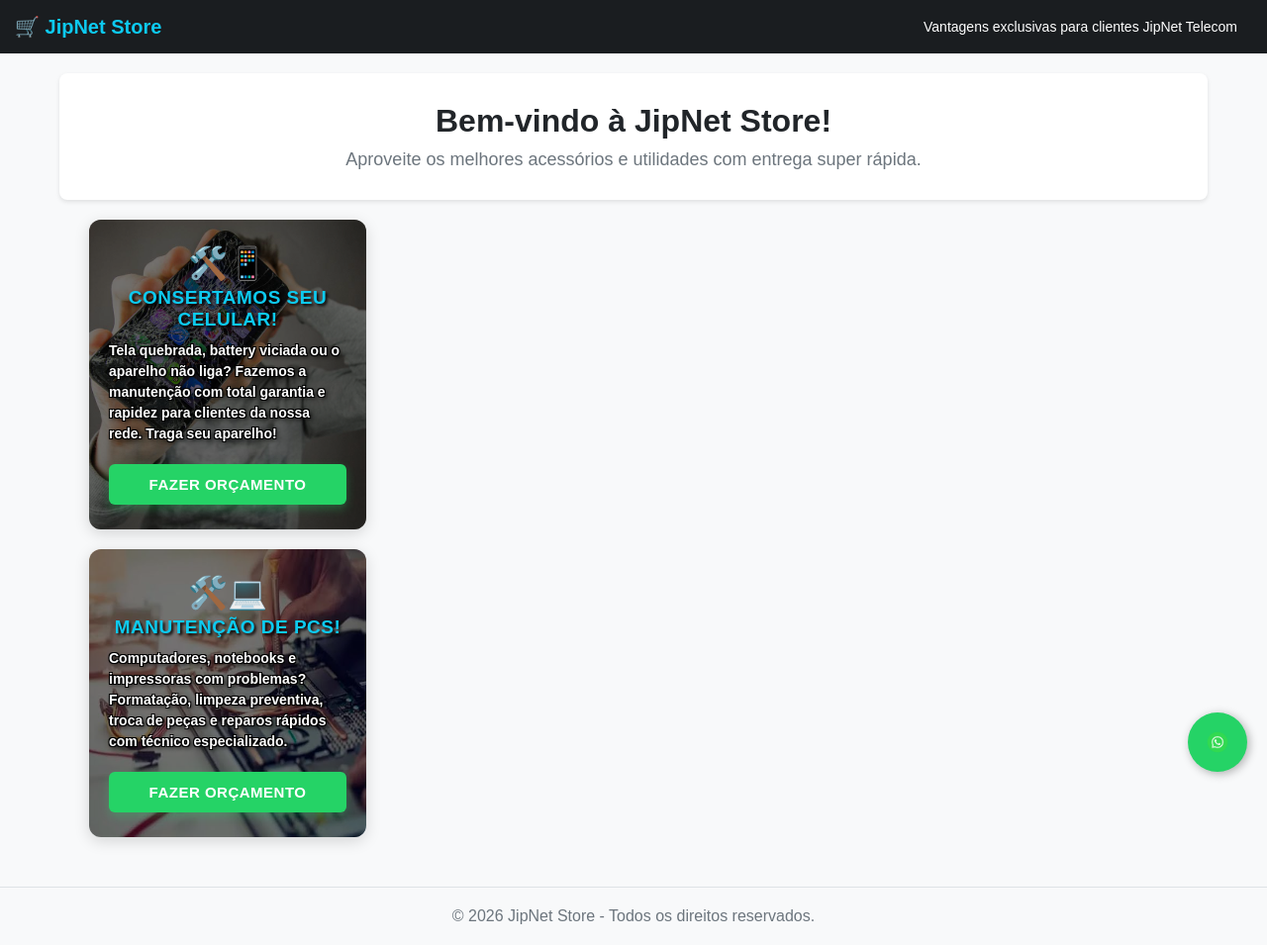
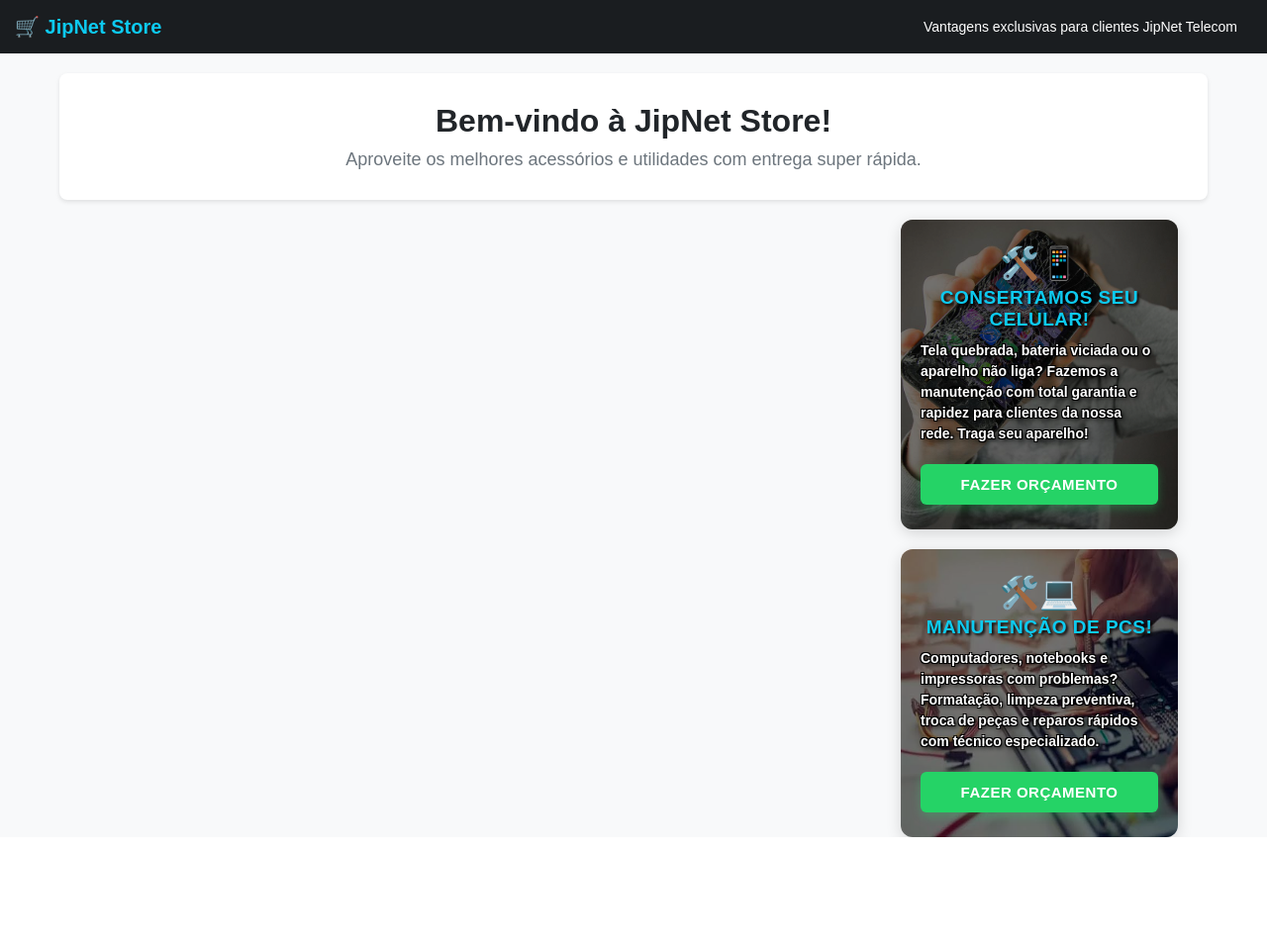
Before and after one commit to techpapelpe-spec/jipnet-store, a Flask app: page / in a window 1280 px wide. Shown: the whole page at 99% size. After the commit the page ends 846 px from the top, so only its background shows below. Run offline with Flask 3, Linux system fonts and the light colour scheme; data that the repository does not hold is empty; some libraries are stand-ins or nearby versions.

Commit message:
produtos

```diff
--- a/templates/loja.html
+++ b/templates/loja.html
@@ -9,17 +9,19 @@
         .topo-loja { background-color: #1a1d20; color: white; padding: 15px; display: flex; justify-content: space-between; align-items: center; }
         .banner { background-color: white; padding: 30px; margin: 20px auto; max-width: 1100px; text-align: center; border-radius: 8px; box-shadow: 0 2px 4px rgba(0,0,0,0.1); }
 
-        /* CONTÊINER PRINCIPAL EM COLUNAS */
+        /* CONTÊINER PRINCIPAL REORGANIZADO */
         .conteudo-principal { display: flex; gap: 25px; max-width: 1100px; margin: 0 auto; padding: 0 15px; align-items: flex-start; }
 
-        /* COLUNA DA ESQUERDA: JUNTA OS DOIS BANNERS DE SERVIÇOS */
-        .coluna-servicos { display: flex; flex-direction: column; gap: 20px; width: 280px; }
+        /* NOVO: GRADE DE PRODUTOS REDIMENSIONADA PARA COMPORTAR EXATAMENTE 3 COLUNAS */
+        .grade-produtos { display: flex; gap: 20px; flex: 1; justify-content: flex-start; flex-wrap: wrap; order: 1; }
 
-        /* CATÁLOGO DE PRODUTOS */
-        .grade-produtos { display: flex; gap: 20px; flex: 3; justify-content: flex-start; flex-wrap: wrap; }
-        .cartao-produto { background: white; padding: 20px; border-radius: 8px; box-shadow: 0 2px 4px rgba(0,0,0,0.1); width: 240px; display: flex; flex-direction: column; justify-content: space-between; }
+        /* AJUSTE DO TAMANHO DO CARTÃO PARA DAR ESPAÇO PARA 3 PRODUTOS POR LINHA */
+        .cartao-produto { background: white; padding: 20px; border-radius: 8px; box-shadow: 0 2px 4px rgba(0,0,0,0.1); width: 245px; display: flex; flex-direction: column; justify-content: space-between; box-sizing: border-box; }
         .botao-comprar { background-color: #0dcaf0; color: white; border: none; padding: 10px 15px; font-weight: bold; border-radius: 5px; cursor: pointer; text-decoration: none; text-align: center; }
         .preco { font-size: 22px; font-weight: bold; color: #198754; }
+
+        /* COLUNA DA DIREITA: OS DOIS BANNERS DE SERVIÇOS */
+        .coluna-servicos { display: flex; flex-direction: column; gap: 20px; width: 280px; order: 2; }
 
         /* BANNER COM IMAGEM DE FUNDO EM DESTAQUE */
         .banner-servico-box {
@@ -33,7 +35,7 @@
             box-sizing: border-box;
         }
 
-        /* AJUSTADO: Camada escura equilibrada para dar destaque máximo e nitidez ao texto */
+        /* Camada escura equilibrada para dar destaque máximo e nitidez ao texto */
         .banner-overlay-dark {
             background: rgba(0, 0, 0, 0.55);
             padding: 25px 20px;
@@ -79,12 +81,14 @@
         .wp-jipnet-flutuante:hover { transform: scale(1.1); background-color: #128C7E; }
         .wp-jipnet-flutuante img { width: 34px; height: 34px; display: block; margin: 0 auto; }
 
-        /* RESPONSIVIDADE PARA CELULAR */
+        /* OTIMIZAÇÃO E RESPONSIVIDADE PARA TELEMÓVEL */
         @media (max-width: 900px) {
             .conteudo-principal { flex-direction: column; }
-            .coluna-servicos { width: 100%; order: -1; }
+            /* CORRIGIDO: Força os produtos a subirem no mobile */
+            .grade-produtos { order: 1; justify-content: center; }
+            /* CORRIGIDO: Força a publicidade de serviços a ir para baixo no mobile */
+            .coluna-servicos { width: 100%; order: 2; margin-top: 20px; }
             .banner-servico-box { width: 100%; }
-            .grade-produtos { justify-content: center; }
             .cartao-produto { width: 100%; max-width: 320px; }
             .wp-jipnet-flutuante { width: 50px; height: 50px; bottom: 15px; right: 15px; }
             .wp-jipnet-flutuante img { width: 28px; height: 28px; }
@@ -108,52 +112,7 @@
     <!-- ÁREA DE CONTEÚDO DIVIDIDA -->
     <div class="conteudo-principal">
 
-        <!-- COLUNA DA ESQUERDA COM OS DOIS BANNERS -->
-        <div class="coluna-servicos">
-
-            <!-- 1º BANNER: CONSERTO DE CELULAR -->
-            <div class="banner-servico-box" style="background-image: url('/static/tela.png');">
-                <div class="banner-overlay-dark">
-                    <div>
-                        <span style="font-size: 32px; display: block; margin-bottom: 5px; text-align: center;">🛠️📱</span>
-                        <h2 style="margin: 0 0 10px 0; color: #0dcaf0; font-size: 19px; font-weight: bold; text-transform: uppercase; text-align: center; letter-spacing: 0.5px; text-shadow: 2px 2px 3px #000;">
-                            Consertamos seu Celular!
-                        </h2>
-                        <p class="texto-nitido-banner">
-                            Tela quebrada, battery viciada ou o aparelho não liga? Fazemos a manutenção com total garantia e rapidez para clientes da nossa rede. Traga seu aparelho!
-                        </p>
-                    </div>
-                    <a href="https://wa.me/5581996246670"
-                       target="_blank"
-                       class="botao-orcamento">
-                        Fazer Orçamento
-                    </a>
-                </div>
-            </div>
-
-            <!-- 2º BANNER: MANUTENÇÃO DE COMPUTADORES -->
-            <div class="banner-servico-box" style="background-image: url('/static/conserto.png');">
-                <div class="banner-overlay-dark">
-                    <div>
-                        <span style="font-size: 32px; display: block; margin-bottom: 5px; text-align: center;">🛠️💻</span>
-                        <h2 style="margin: 0 0 10px 0; color: #0dcaf0; font-size: 19px; font-weight: bold; text-transform: uppercase; text-align: center; letter-spacing: 0.5px; text-shadow: 2px 2px 3px #000;">
-                            Manutenção de PCs!
-                        </h2>
-                        <p class="texto-nitido-banner">
-                            Computadores, notebooks e impressoras com problemas? Formatação, limpeza preventiva, troca de peças e reparos rápidos com técnico especializado.
-                        </p>
-                    </div>
-                    <a href="https://wa.me/5581996246670"
-                       target="_blank"
-                       class="botao-orcamento">
-                        Fazer Orçamento
-                    </a>
-                </div>
-            </div>
-
-        </div> <!-- FIM DA COLUNA DE SERVIÇOS -->
-
-        <!-- Vitrine de Produtos -->
+        <!-- VITRINE DE PRODUTOS (Agora renderiza à esquerda no Computador e em 1º no Mobile) -->
         <div class="grade-produtos">
 
             {% for item in produtos %}
@@ -183,17 +142,43 @@
 
         </div>
 
-    </div> <!-- FIM DA ÁREA DIVIDIDA -->
+        <!-- COLUNA DA DIREITA COM OS DOis BANNERS (Agora à direita no Computador e abaixo de tudo no Mobile) -->
+        <div class="coluna-servicos">
 
-    <!-- Rodapé -->
-    <div style="text-align: center; margin-top: 50px; padding: 20px; color: #6c757d; border-top: 1px solid #dee2e6;">
-        &copy; 2026 JipNet Store - Todos os direitos reservados.
-    </div>
+            <!-- 1º BANNER: CONSERTO DE CELULAR -->
+            <div class="banner-servico-box" style="background-image: url('/static/tela.png');">
+                <div class="banner-overlay-dark">
+                    <div>
+                        <span style="font-size: 32px; display: block; margin-bottom: 5px; text-align: center;">🛠️📱</span>
+                        <h2 style="margin: 0 0 10px 0; color: #0dcaf0; font-size: 19px; font-weight: bold; text-transform: uppercase; text-align: center; letter-spacing: 0.5px; text-shadow: 2px 2px 3px #000;">
+                            Consertamos seu Celular!
+                        </h2>
+                        <p class="texto-nitido-banner">
+                            Tela quebrada, bateria viciada ou o aparelho não liga? Fazemos a manutenção com total garantia e rapidez para clientes da nossa rede. Traga seu aparelho!
+                        </p>
+                    </div>
+                    <a href="https://wa.me."
+                       target="_blank"
+                       class="botao-orcamento">
+                        Fazer Orçamento
+                    </a>
+                </div>
+            </div>
 
-    <!-- BOTÃO FLUTUANTE DO WHATSAPP -->
-    <a href="https://wa.me/5581996246670" class="wp-jipnet-flutuante" target="_blank">
-        <img src="/static/zap.png" alt="WhatsApp">
-    </a>
-
-</body>
-</html>
+            <!-- 2º BANNER: MANUTENÇÃO DE COMPUTADORES -->
+            <div class="banner-servico-box" style="background-image: url('/static/conserto.png');">
+                <div class="banner-overlay-dark">
+                    <div>
+                        <span style="font-size: 32px; display: block; margin-bottom: 5px; text-align: center;">🛠️💻</span>
+                        <h2 style="margin: 0 0 10px 0; color: #0dcaf0; font-size: 19px; font-weight: bold; text-transform: uppercase; text-align: center; letter-spacing: 0.5px; text-shadow: 2px 2px 3px #000;">
+                            Manutenção de PCs!
+                        </h2>
+                        <p class="texto-nitido-banner">
+                            Computadores, notebooks e impressoras com problemas? Formatação, limpeza preventiva, troca de peças e reparos rápidos com técnico especializado.
+                        </p>
+                    </div>
+                    <a href="https://wa.me."
+                       target="_blank"
+                       class="botao-orcamento">
+                        Fazer Orçamento
+                    </a>
```
Also changed, not shown: static/v8.png (added), 1 other file.
